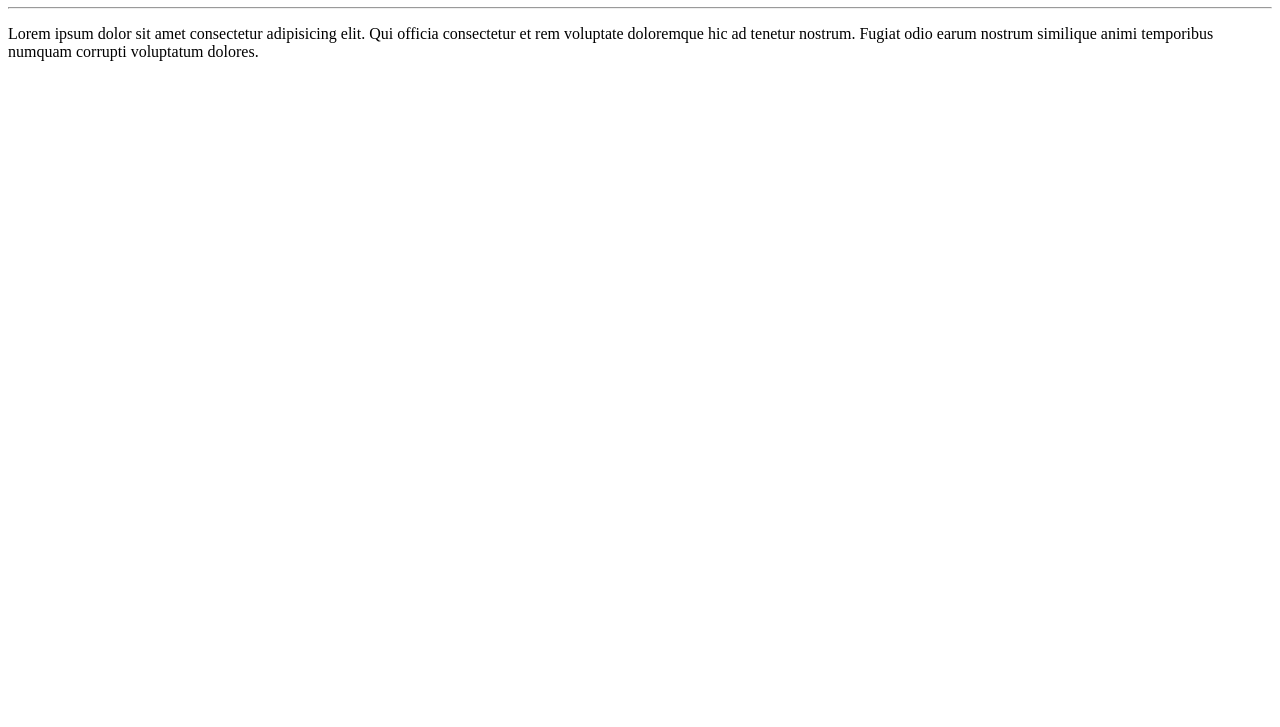
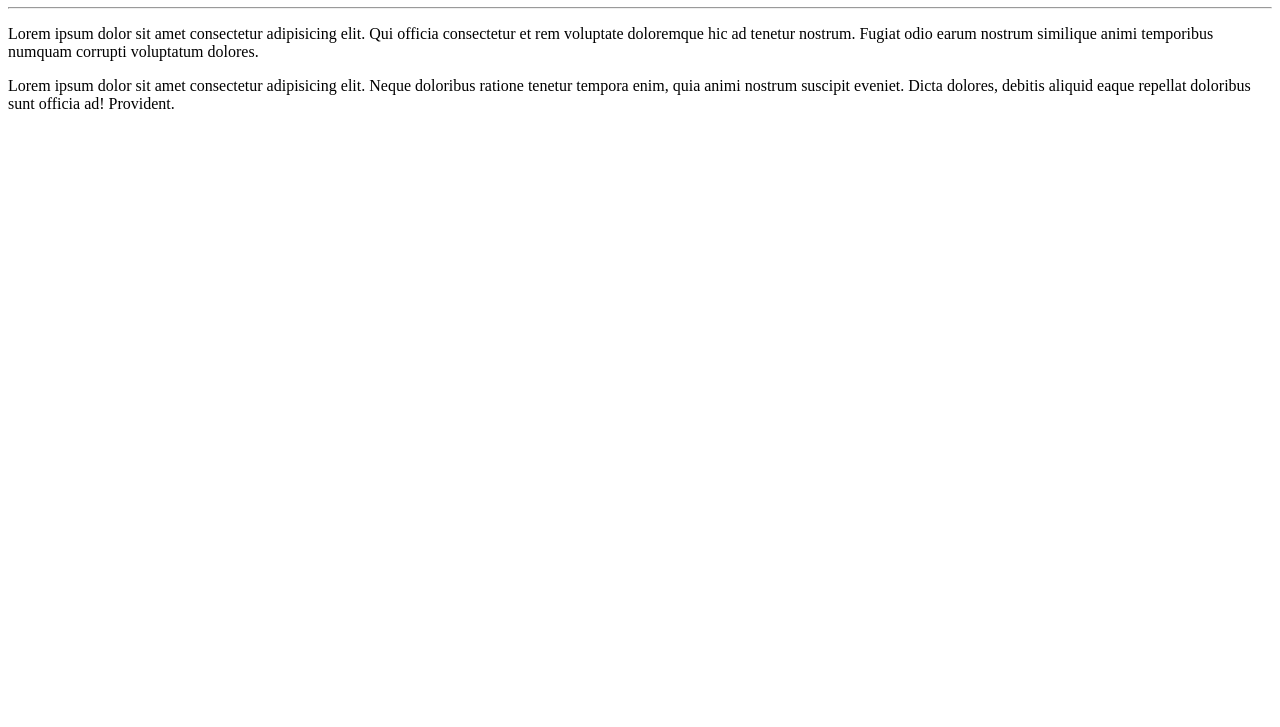
Before and after one commit to tlthiago/Curso-em-Video, a plain HTML site: page Ola-mundo/site-exemplo/index.html in a window 1280 px wide. Shown: the part 73-800 px from the top of the page. Drawn offline with Linux system fonts and the light colour scheme.

Commit message:
Adicionei um parágrafo
Adição de parágrafo

```diff
--- a/Ola-mundo/site-exemplo/index.html
+++ b/Ola-mundo/site-exemplo/index.html
@@ -10,5 +10,6 @@
     <h1>Olá, Mundo!</h1>
     <hr>
     <p>Lorem ipsum dolor sit amet consectetur adipisicing elit. Qui officia consectetur et rem voluptate doloremque hic ad tenetur nostrum. Fugiat odio earum nostrum similique animi temporibus numquam corrupti voluptatum dolores.</p>
+    <p>Lorem ipsum dolor sit amet consectetur adipisicing elit. Neque doloribus ratione tenetur tempora enim, quia animi nostrum suscipit eveniet. Dicta dolores, debitis aliquid eaque repellat doloribus sunt officia ad! Provident.</p>
 </body>
 </html>
```
